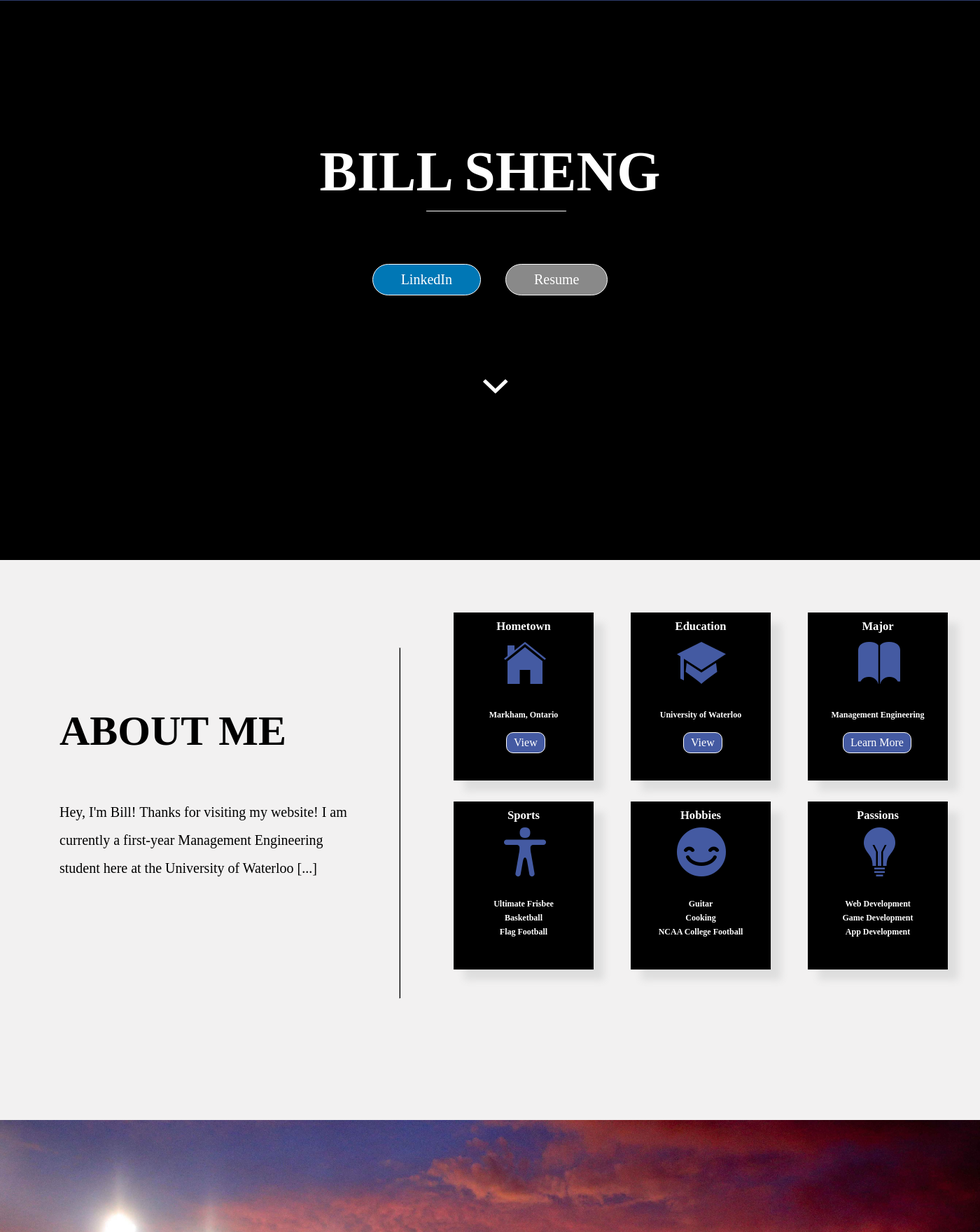
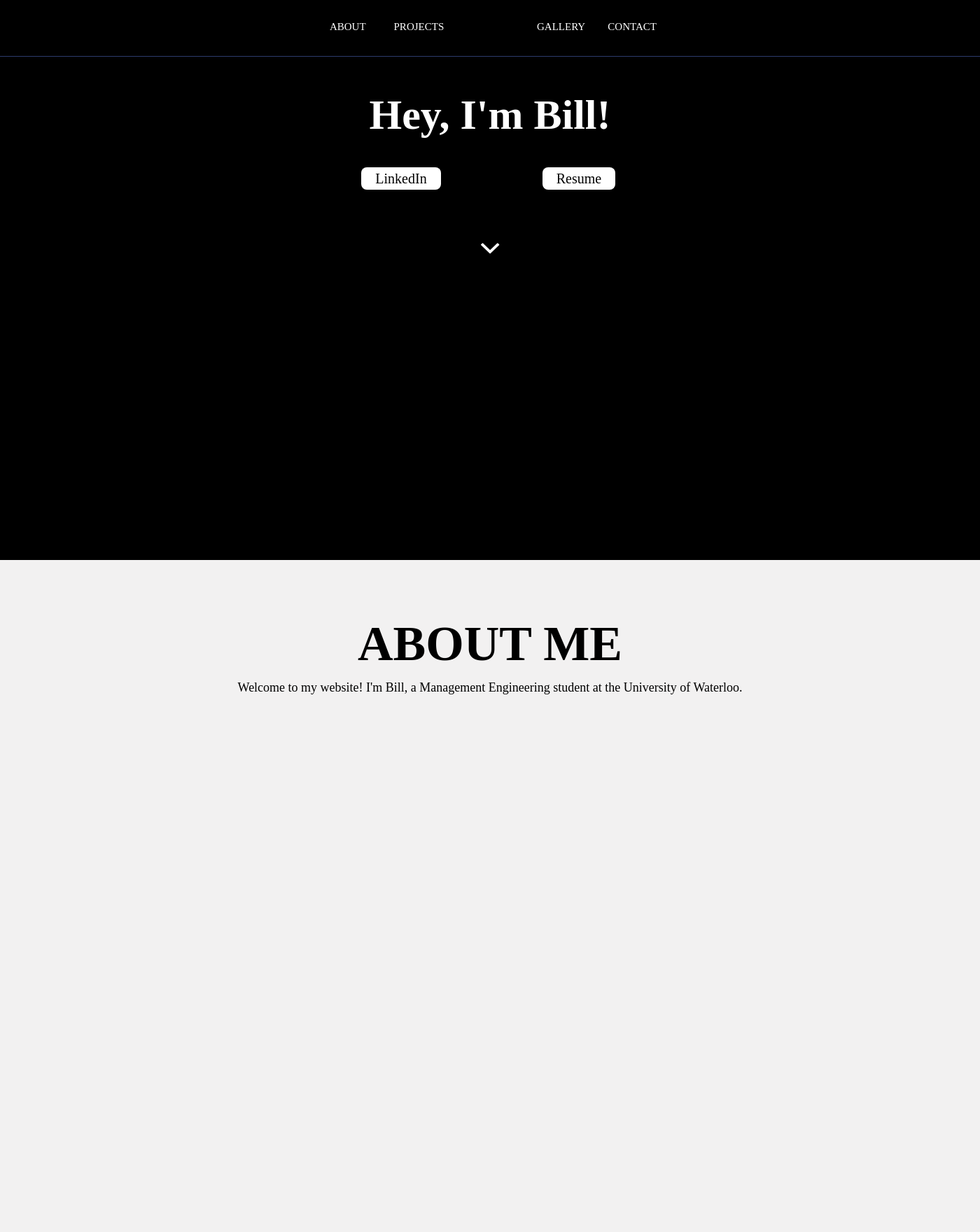
Before and after one commit to billxsheng/My-Website, a PHP site: page /myindex.html in a window 1400 px wide. Shown: the top 1760 px of the page at 70% size. Run offline with PHP 8.4, Linux system fonts and the light colour scheme; style sheets or scripts are compiled from the project's sources; some web fonts are replaced.

Commit message:
Making the website responsive.

```diff
--- a/myindex.html
+++ b/myindex.html
@@ -3,48 +3,73 @@
     <head>
         <link rel="stylesheet" type="text/css" href="resources/css/mystyle.css">
         <link rel="stylesheet" type="text/css" href="vendors/css/normalize.css">
+        <link rel="stylesheet" type="text/css" href="vendors/css/Grid.css">
+        <link rel="stylesheet" type="text/css" href="resources/css/queries.css">
         <link rel="stylesheet" type="text/css" href="vendors/fonts/ionicons.min.css">
         <link href="https://fonts.googleapis.com/css?family=Roboto:300,400,500" rel="stylesheet">
         <link href="https://fonts.googleapis.com/css?family=Lato:300,300i,400,400i,700" rel="stylesheet">
     </head>
     <body>
-
         <header>
-                <nav class= "sticky";>
-                    <div class="row">
-<!--                        <div class="nav-background">
-                            <ul class="main-nav1">
+            <nav class= "sticky">
+                <div class="nav-background">
+                    <div class="nav-row">
+                        <div class="col span-1-of-5 nav">
                                 <li><a href="#about">ABOUT</a></li>
+                            </div>
+                            <div class="col span-1-of-5 nav">
                                 <li><a href="#projects">PROJECTS</a></li>
-                            </ul>
-
-                            <ul class="main-nav2">
+                            </div>
+                            <div class="col span-1-of-5 nav">
+                                <li><a href=""></a></li>
+                            </div>
+                            <div class="col span-1-of-5 nav">
                                 <li><a href="#gallery">GALLERY</a></li>
+                            </div>
+                            <div class="col span-1-of-5 nav">
                                 <li><a href="#contact">CONTACT</a></li>
-                            </ul>
-                        </div>-->
-                    </div>
-
-                </nav>
-                <div class="main-links">
-                    <h1>BILL SHENG</h1>
-                    <hr class="name-line">
-                    <div class="button-container1">
-                    <a class="linkedin1" href="http://www.linkedin.com/in/billxsheng/" target="_blank">LinkedIn</a>
-                    <a class="resume1" href="resources/documents/Bill%20Sheng%20Resume%205(Software).pdf" target="_blank">Resume</a>
+                            </div>
                     </div>
                 </div>
-                <a href="#about"><i class="ion-chevron-down arrow-icon"></i></a>
+            </nav>
+
+            <div class="row">
+                <h1>Hey, I'm Bill!</h1>
+            </div>
+            <div class="button-row">
+                <div class="col span-1-of-2 about-links">
+                    <a class="linkedin1" href="http://www.linkedin.com/in/billxsheng/" target="_blank">LinkedIn</a>
+                </div>
+                <div class="col span-1-of-2 about-links">
+                    <a class="resume1" href="resources/documents/Bill%20Sheng%20Resume%205(Software).pdf" target="_blank">Resume</a>
+                </div>
+            </div>
+            <div class="row about-arrow">
+                <a href="#about"><i class="ion-chevron-down"></i></a>
+            </div>
+        </header>
 
 
-        </header>
+
+
         <section class= "about-me js--about-me" id="about">
-                <h2>ABOUT ME</h2>
+             <div class="row">
+                 <h2>ABOUT ME</h2>
+             </div>
+             <div>
+                <p>
+                Welcome to my website! I'm Bill, a Management Engineering student at the University of Waterloo.
+                </p>
+            </div>
+            <div class="row">
+                <div class="col span-1-of-6">
 
-                <p>
-                Hey, I'm Bill! Thanks for visiting my website! I am currently a first-year Management Engineering student here at the University of Waterloo [...]
-                </p>
-            <hr class="about-line">
+
+                </div>
+
+
+            </div>
+           <!-- <hr class="about-line">
             <div class="about-right">
                 <div class="information">
                     <div class="hometown">
@@ -85,7 +110,7 @@
                 </div>
             </div>
 
-
+          -->
         </section>
 
 
@@ -93,16 +118,24 @@
         </section>
 
         <section class="projects" id="projects">
-            <h1>PROJECTS</h1>
-            <p>Between school work, intramural sports, and the occasional college football game, I enjoy working on a variety of projects. <br>Projects like this one :)</p>
+            <div class="row">
+                 <h2>PROJECTS</h2>
+            </div>
+            <div class="row">
+            <p>Between school work, intramural sports, and the occasional college football game, I enjoy working on a variety of projects.
+            </div>
         </section>
 
         <section class="background3">
         </section>
 
         <section class="gallery" id="gallery">
-            <h1>GALLERY</h1>
-            <p>Coming soon...</p>
+            <div class="row">
+                <h2>GALLERY</h2>
+            </div>
+            <div class="row">
+                <p>Coming soon...</p>
+            </div>
         </section>
 
         <section class="background4">
@@ -155,18 +188,38 @@
        </section>
 
         <section class="footer">
-                <ul class="sec-nav1">
+            <div class = "nav-row">
+                <div class="col span-1-of-5 footer-nav">
+                    <li><a href="#about">ABOUT</a></li>
+                </div>
+                <div class="col span-1-of-5 footer-nav">
+                    <li><a href="#projects">PROJECTS</a></li>
+                </div>
+                <div class="col span-1-of-5 footer-nav">
+                    <li><a href=""></a></li>
+                </div>
+                <div class="col span-1-of-5 footer-nav">
+                    <li><a href="#gallery">GALLERY</a></li>
+                </div>
+                <div class="col span-1-of-5 footer-nav">
+                    <li><a href="#contact">CONTACT</a></li>
+                </div>
+
+
+
+
+            </div>
+              <!--  <ul class="sec-nav1">
                     <li><a href="#about">ABOUT</a></li>
                     <li><a href="#projects">PROJECTS</a></li>
                 </ul>
                 <ul class="sec-nav2">
                     <li><a href="#gallery">GALLERY</a></li>
                     <li><a href="#contact">CONTACT</a></li>
-            </ul>
-            <p>
-                © Bill Sheng 2018. Made from scratch.
-            </p>
-
+            </ul>-->
+            <div class="nav-row">
+            <p>Bill Sheng 2018. Made from scratch.</p>
+            </div>
 
         </section>
 
--- a/resources/css/mystyle.css
+++ b/resources/css/mystyle.css
@@ -17,9 +17,20 @@ body{
 
 
 .row {
-    max-width: 100%;
+    max-width: 1140px;
+    margin: 0 auto;
+}
 
+.nav-row {
+    max-width: 500px;
+    margin: 0 auto;
 }
+
+.button-row {
+    max-width: 500px;
+    margin: 0 auto;
+}
+
 section {
     padding: 80px 0;
 }
@@ -30,7 +41,11 @@ div {
     padding-top: 0;
 }
 
-
+h2{
+    color: #000;
+    font-size: 70px;
+    text-align: center;
+}
 /*HEADER/MAIN*/
 
 header {
@@ -46,6 +61,58 @@ header {
     margin: 0;
 }
 
+.nav {
+    list-style: none;
+    text-align: center;
+    font-size: 15px;
+    top: 25px;
+}
+
+.nav a {
+    text-decoration: none;
+    color: #fff;
+}
+
+header h1 {
+    text-align: center;
+    margin-top: 130px;
+    font-size: 60px;
+}
+
+.about-links {
+    text-align: center;
+
+}
+
+.about-links a {
+    text-decoration: none;
+    color: #000000;
+    background-color: #ffffff;
+    padding: 5px 20px;
+    border-radius: 8px;
+    transition: background-color 0.2s;
+    position: relative;
+    z-index: 9999;
+}
+
+.about-links a:hover {
+    background-color: #0087fd;
+}
+
+.about-arrow a {
+    color: #fff;
+    display: block;
+    text-align: center;
+    margin-top: 100px;
+    font-size: 30px;
+    transition: color 0.2s;
+}
+
+.about-arrow a:hover {
+    color: #fef;
+}
+
+/*--
 .name-line {
     width: 200px;
     margin-left: 43.5%;
@@ -116,7 +184,7 @@ header {
     border-bottom: 1px solid rgba(68, 90, 162, 0.67);
 }
 
-header h1 {
+/*header h1 {
     padding-top: 200px;
     font-size: 400%;
     text-align: center;
@@ -166,20 +234,9 @@ header h1 {
 .main-links a:active:first-child,
 .main-links a:active:last-child{
     transform: scale(0.9);
-}
+}*/
 
-.arrow-icon {
-    color: #fff;
-    font-size: 200%;
-    position: absolute;
-    left: 49.3%;
-    top: 530px;
-    transition: color 0.2s;
-}
 
-.arrow-icon:hover {
-    color: #445aa2;
-}
 
 /*ABOUT*/
 }
@@ -189,9 +246,18 @@ body {
 
 .about-me {
     background-color: #f2f1f1;
-    height: 100vh;
+    height: 120vh;
 }
 
+.about-me p {
+    color: #000;
+    text-align:center;
+    font-size: 18px;
+    margin-top: 10px;
+    line-height: 25px;
+}
+
+/*
 .about-me h2 {
     color: #000;
     font-size: 300%;
```
Also changed, not shown: other parts of resources/css/mystyle.css (+28 -35 lines).
